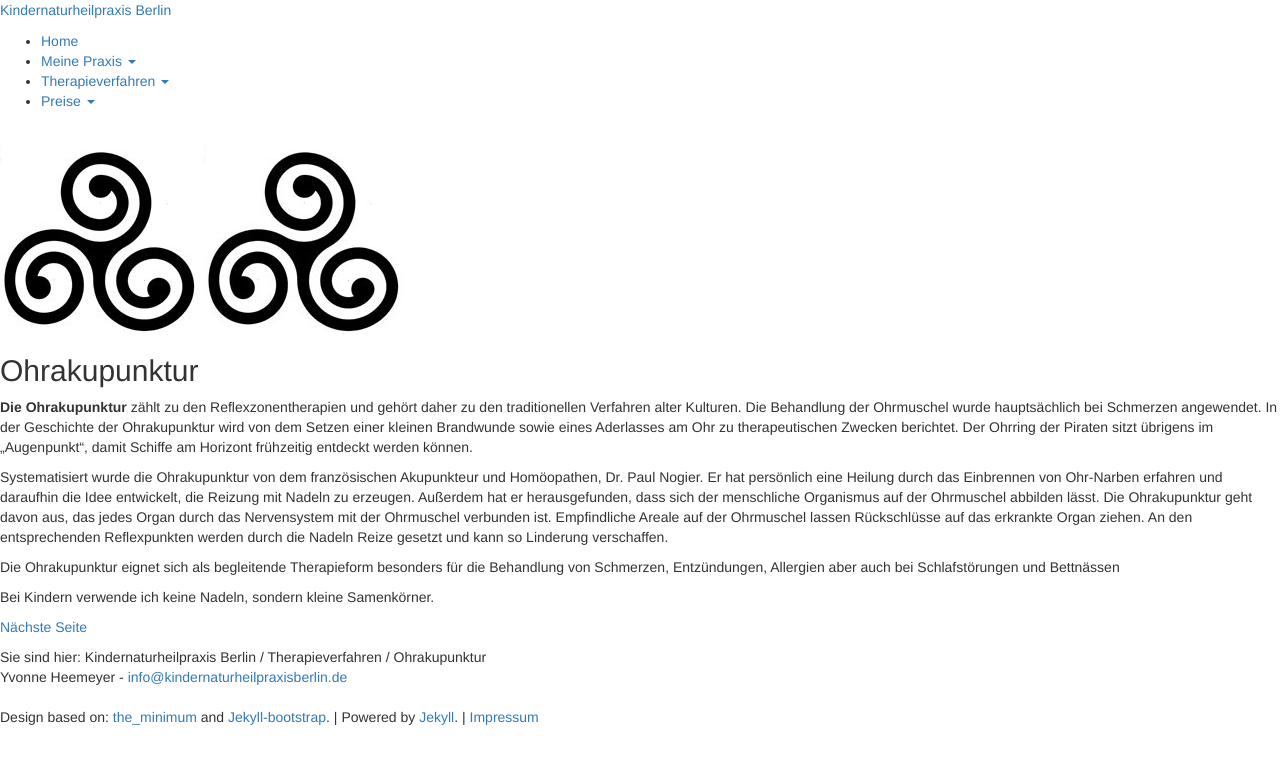
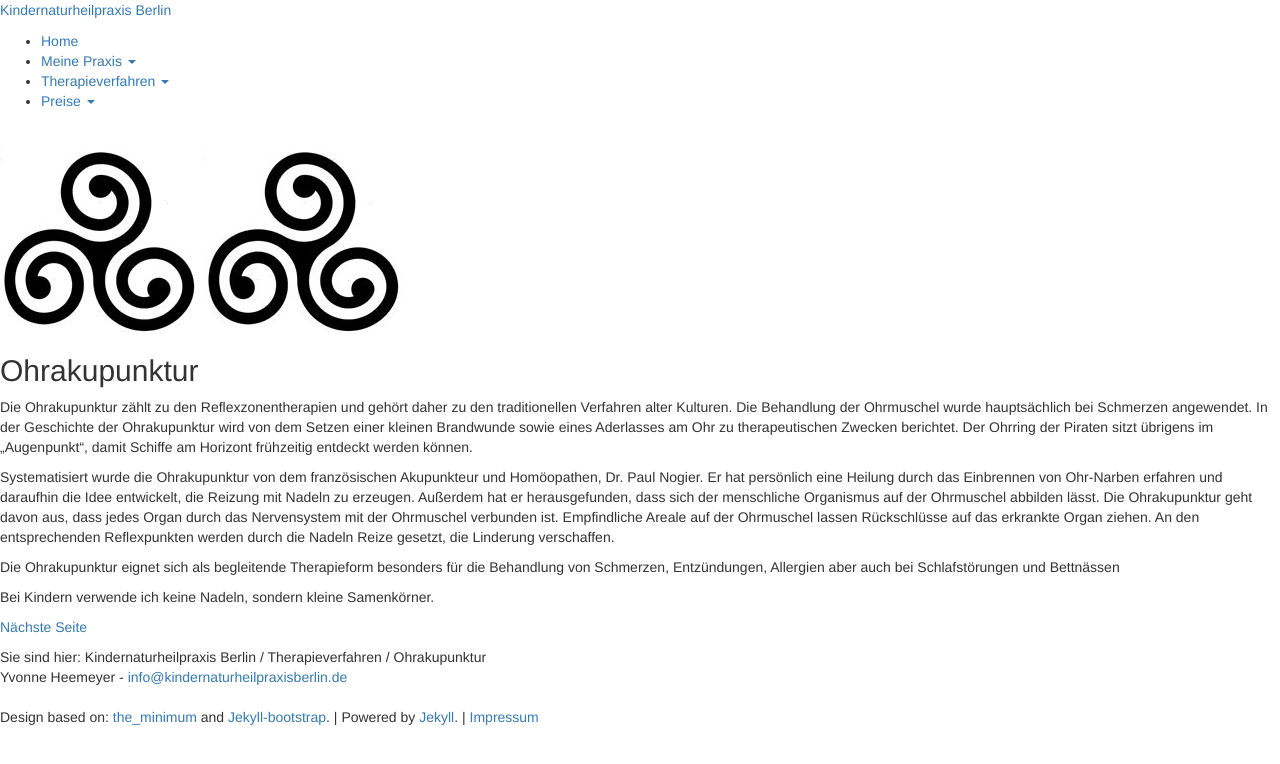
Before and after one commit to heilpraktiker/heilpraktiker.github.io, a Jekyll site: the page built from therapieverfahren/ohrakupunktur/index.md, in a window 1280 px wide. Shown: the top 764 px of the page. Built offline with Jekyll 4.4.1, drawn with Linux system fonts in a browser that asks for light colours; nearby versions of some CDN libraries; comment, search, counter and statistics services are not loaded.

Commit message:
Updated index.md

```diff
--- a/therapieverfahren/ohrakupunktur/index.md
+++ b/therapieverfahren/ohrakupunktur/index.md
@@ -7,9 +7,9 @@ published: true
 
 {% include JB/setup %}
 ##Ohrakupunktur
-**Die Ohrakupunktur** zählt zu den Reflexzonentherapien und gehört daher zu den traditionellen Verfahren alter Kulturen. Die Behandlung der Ohrmuschel wurde hauptsächlich bei Schmerzen angewendet. In der Geschichte der Ohrakupunktur wird von dem Setzen einer kleinen Brandwunde sowie eines Aderlasses am Ohr zu therapeutischen Zwecken berichtet. Der Ohrring der Piraten sitzt übrigens im „Augenpunkt“, damit Schiffe am Horizont frühzeitig entdeckt werden können.
+Die Ohrakupunktur zählt zu den Reflexzonentherapien und gehört daher zu den traditionellen Verfahren alter Kulturen. Die Behandlung der Ohrmuschel wurde hauptsächlich bei Schmerzen angewendet. In der Geschichte der Ohrakupunktur wird von dem Setzen einer kleinen Brandwunde sowie eines Aderlasses am Ohr zu therapeutischen Zwecken berichtet. Der Ohrring der Piraten sitzt übrigens im „Augenpunkt“, damit Schiffe am Horizont frühzeitig entdeckt werden können.
 
-Systematisiert wurde die Ohrakupunktur von dem französischen Akupunkteur und Homöopathen, Dr. Paul Nogier. Er hat persönlich eine Heilung durch das Einbrennen von Ohr-Narben erfahren und daraufhin die Idee entwickelt, die Reizung mit Nadeln zu erzeugen. Außerdem hat er herausgefunden, dass sich der menschliche Organismus auf der Ohrmuschel abbilden lässt. Die Ohrakupunktur geht davon aus, das jedes Organ durch das Nervensystem mit der Ohrmuschel verbunden ist. Empfindliche Areale auf der Ohrmuschel lassen Rückschlüsse auf das erkrankte Organ ziehen. An den entsprechenden Reflexpunkten werden durch die Nadeln Reize gesetzt und kann so Linderung verschaffen.
+Systematisiert wurde die Ohrakupunktur von dem französischen Akupunkteur und Homöopathen, Dr. Paul Nogier. Er hat persönlich eine Heilung durch das Einbrennen von Ohr-Narben erfahren und daraufhin die Idee entwickelt, die Reizung mit Nadeln zu erzeugen. Außerdem hat er herausgefunden, dass sich der menschliche Organismus auf der Ohrmuschel abbilden lässt. Die Ohrakupunktur geht davon aus, dass jedes Organ durch das Nervensystem mit der Ohrmuschel verbunden ist. Empfindliche Areale auf der Ohrmuschel lassen Rückschlüsse auf das erkrankte Organ ziehen. An den entsprechenden Reflexpunkten werden durch die Nadeln Reize gesetzt, die Linderung verschaffen.
 
 Die Ohrakupunktur eignet sich als begleitende Therapieform besonders für die Behandlung von Schmerzen, Entzündungen, Allergien aber auch bei Schlafstörungen und Bettnässen
 
```
